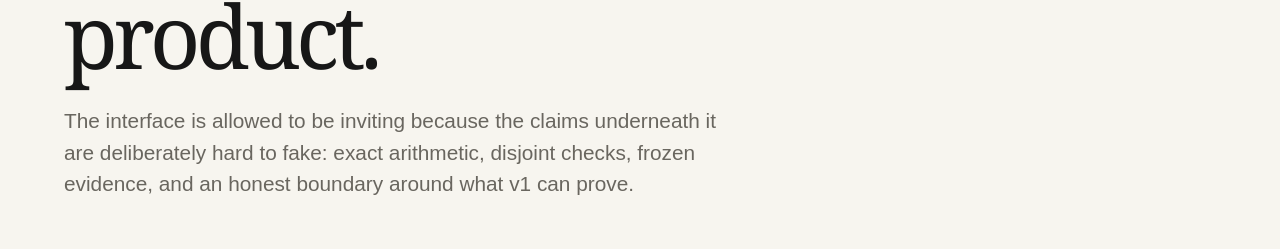
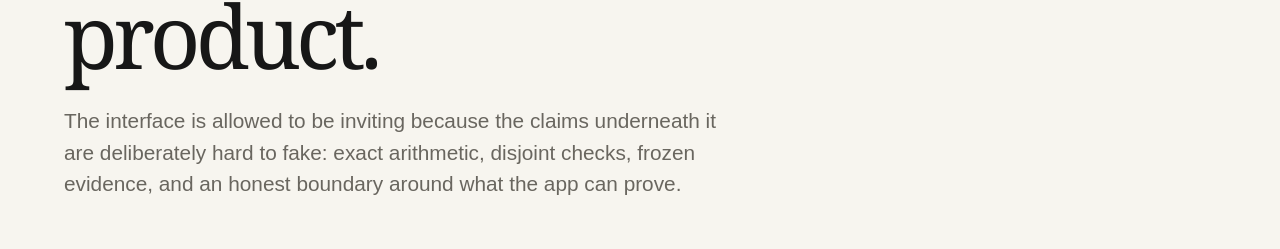
Before and after one commit to impreetentious/gt-sandbox, a Next.js app: page /methods in a window 1280 px wide. Shown: the part 305-554 px from the top of the page. Built offline with nearby package versions, Linux system fonts and the light colour scheme; no server answers.

Commit message:
Commit v0.21.3: Public Documentation + Process Residue Cleanup

```diff
--- a/package.json
+++ b/package.json
@@ -1,6 +1,6 @@
 {
   "name": "game-theory-sandbox",
-  "version": "0.21.2",
+  "version": "0.21.3",
   "private": true,
   "packageManager": "pnpm@10.32.1",
   "engines": {
--- a/src/app/methods/page.tsx
+++ b/src/app/methods/page.tsx
@@ -44,7 +44,7 @@ export default function MethodsPage() {
         <p className="lede">
           The interface is allowed to be inviting because the claims underneath it are deliberately
           hard to fake: exact arithmetic, disjoint checks, frozen evidence, and an honest boundary
-          around what v1 can prove.
+          around what the app can prove.
         </p>
       </header>
 
--- a/src/components/learn/curriculum-path.tsx
+++ b/src/components/learn/curriculum-path.tsx
@@ -17,7 +17,7 @@ import {
 } from "@/state/curriculum";
 
 /**
- * V2-P10 — the guided path.
+ * The guided curriculum path.
  *
  * Two things keep this from being condescending. The gate is opt-out from a
  * single checkbox at the top, stated plainly rather than buried; and turning it
--- a/src/state/curriculum.ts
+++ b/src/state/curriculum.ts
@@ -1,5 +1,5 @@
 /**
- * V2-P10 — the guided path through the sandbox, and the only progression state
+ * The guided path through the sandbox, and the only progression state
  * the product keeps.
  *
  * The home arc has always been ungated on purpose (§5.1: respect adult users),
@@ -17,7 +17,7 @@
 /** The one and only storage key this feature uses. */
 export const CURRICULUM_KEY = "curriculum";
 
-export interface CurriculumStep {
+interface CurriculumStep {
   readonly id: string;
   readonly title: string;
   /** The single idea this stop exists to deliver. */
```
Also changed, not shown: src/app/globals.css (+12 -12 lines), 4 other files (tests, documents, lock files or other folders).
